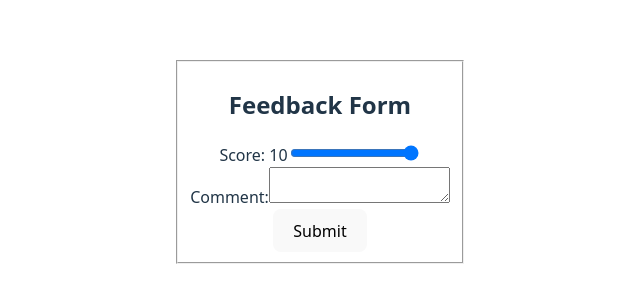
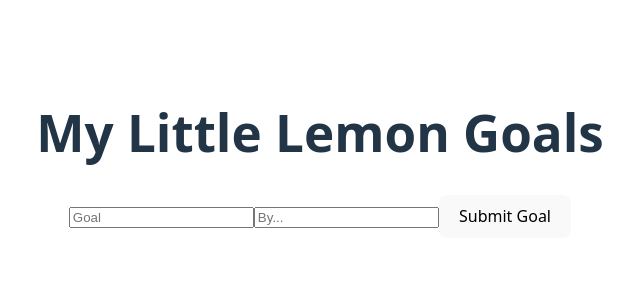
Before and after one commit to Nathaniel-Nirmal/Web-Dev, a React (Vite) app in the folder my-react-app/: page / in a window 1280 px wide. Shown: the part 238-540 px from the top of the page, without its empty margins (320-960 px from the left). Built offline with nearby package versions, Linux system fonts and the light colour scheme.

Commit message:
Try out useState hook

```diff
--- a/my-react-app/src/App.jsx
+++ b/my-react-app/src/App.jsx
@@ -1,46 +1,56 @@
 import './App.css'
 import { use, useState } from 'react'
+import React from "react";
 
-function App() {
-  const[score, setScore] = useState(10)
-  const[comment, setComment] = useState("")
 
-  const handleSubmit = (e) => {
-    e.preventDefault();
-    if(Number(score) < 5 && comment.length<=10){
-      alert("Please explain why the experience was poor")
-      return;
-    }
-    console.log("Form Submitted")
-    setScore(10);
-    setComment("");
+function GoalForm(props){
+  const [formData, setFormData] = React.useState({goal: "", by: ""});
+
+  function changeHandler(e) {
+    setFormData({...formData, [e.target.name]: e.target.value});
   }
 
+  function submitHandler(e) {
+    e.preventDefault();
+    props.onAdd(formData)
+    setFormData({goal: "", by: ""})
+  };
+
+  return(
+    <>
+    <h1>My Little Lemon Goals</h1>
+    <form onSubmit={submitHandler}>
+      <input type="text" name="goal" placeholder="Goal" value={formData.goal} onChange={changeHandler} />
+      <input type="text" name="by" placeholder='By...' value={formData.by} onChange={changeHandler} />
+      <button>Submit Goal</button>
+    </form>
+    </>
+  );
+}
+
+
+function ListOfGoals(props) {
+  return(
+    <ul>
+      {props.allGoals.map((g) => (
+        <li key={g.goal}>
+          <span>My goal is to {g.goal}, by {g.by}</span>
+        </li>
+      ))}
+    </ul>
+  );
+}
+
+
+export default function App() {
+  const[allGoals, updateAllGoals] = React.useState([]);
+
+  function addGoal(goal) {updateAllGoals([...allGoals, goal]);}
   return (
     <div className='App'>
-      <form onSubmit={handleSubmit}>
-        <fieldset>
-          <h2>Feedback Form</h2>
-          <div className='Field'>
-            <label>Score: {score}</label>
-            <input
-              type="range"
-              min="0"
-              max="10"
-              value={score}
-              onChange={e => setScore(e.target.value)}
-            />
-          </div>
-          <div className='Field'>
-            <label>Comment:</label>
-            <textarea value={comment} onChange={e => setComment(e.target.value)}/>
-          </div>
-          <button type='submit'>Submit</button>
-        </fieldset>
-      </form>
+      <GoalForm onAdd={addGoal} />
+      <ListOfGoals allGoals={allGoals} />
     </div>
 
-  )
+  );
 }
-
-export default App
```
